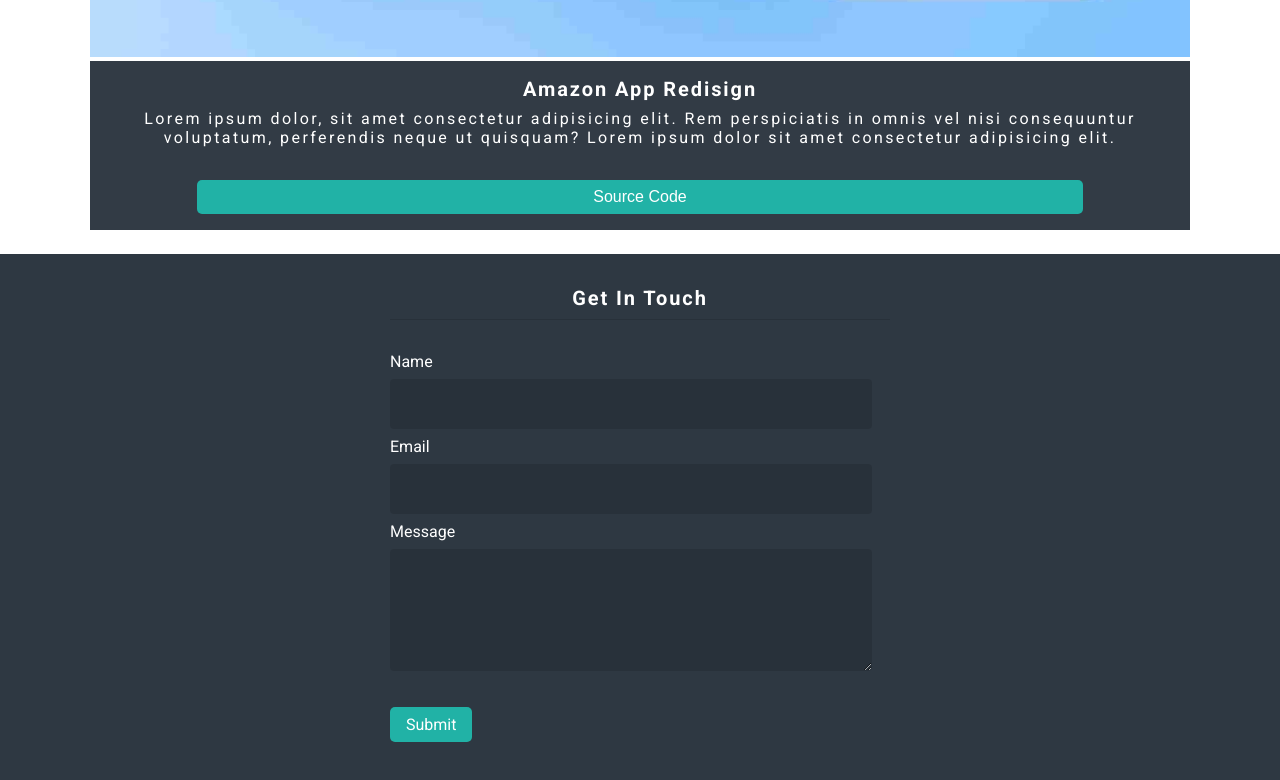
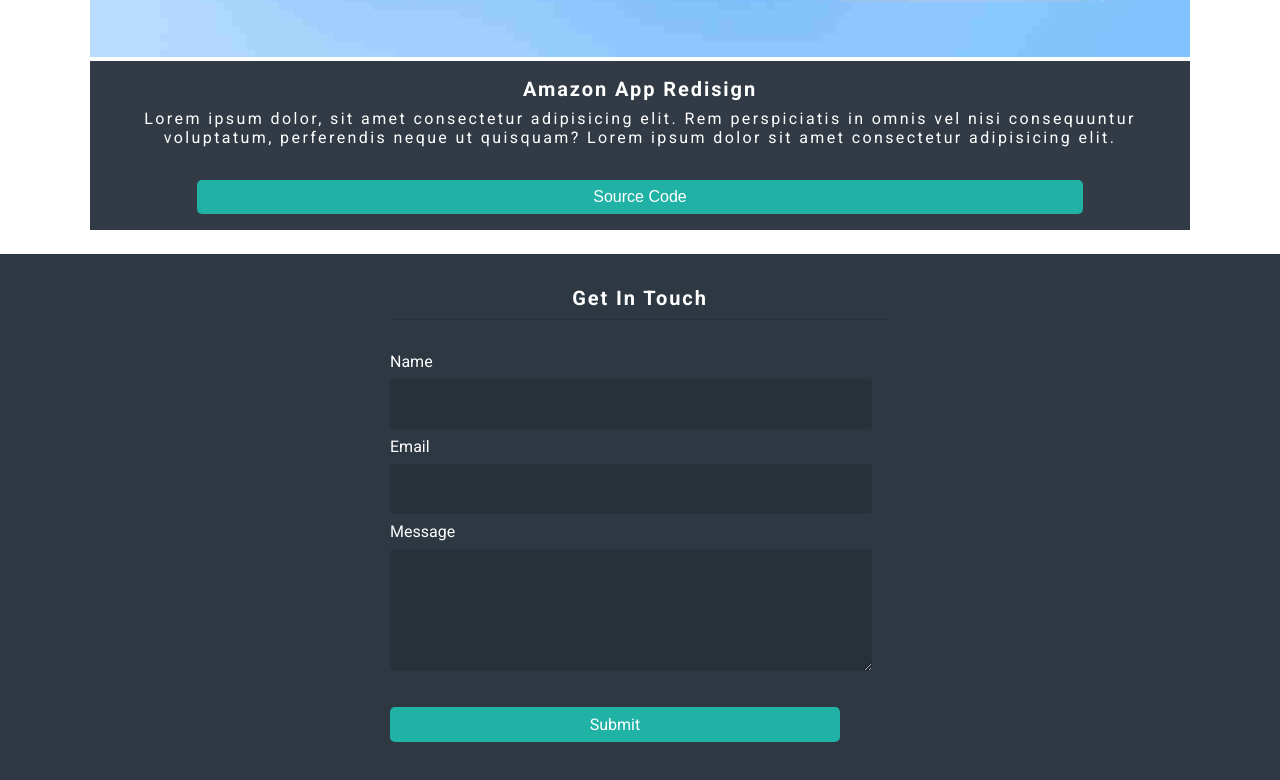
Before and after one commit to deVamshi/vamshidhar-portfolio, a plain HTML site: page index.html in a window 1280 px wide. Shown: the part 5294-6074 px from the top of the page. Drawn offline with Linux system fonts and the light colour scheme.

Commit message:
fixed form

```diff
--- a/css/style.css
+++ b/css/style.css
@@ -306,7 +306,6 @@ textarea {
 
 #e .submit-btn {
   background-color: var(--primary-color);
-  display: inline;
   padding: 1rem;
   border-radius: 5px;
   cursor: pointer;
--- a/index.html
+++ b/index.html
@@ -194,14 +194,15 @@
             </div>
             <div class="contact-form">
                 <div class="form-group">
-                    <form name='contact' data-netlify="true" method="POST"></form>
+                    <form name='contact' data-netlify="true" method="POST">
                         <label type="text" name="name" for="name">Name</label>
                         <input type="text" name="name" id="nameid">
                         <label type="email" name="email" for="emai">Email</label>
                         <input type="email" name="email" id="emailid">
                         <label for="emai">Message</label>
                         <textarea name="message" id="" cols="30" rows="5"></textarea>
-                    <div type="submit" class="submit-btn">Submit</div>
+                        <input type="submit" class="submit-btn" value="Submit">
+                    </form>
                 </div>
             </div>
 
```
Lines whose indentation alone changed are shown as unchanged.
